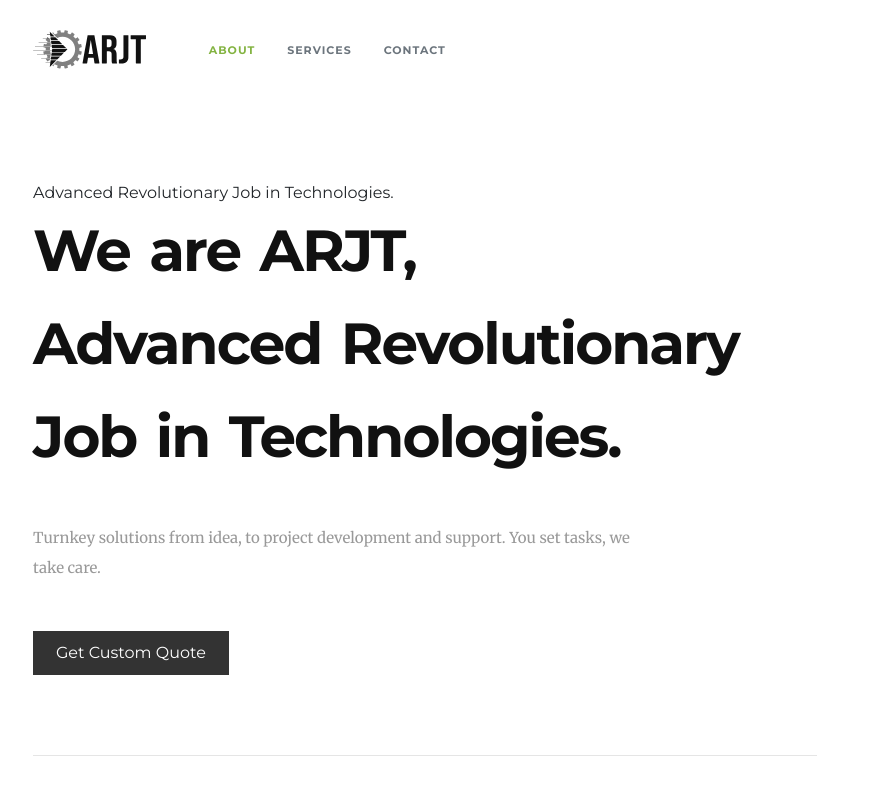
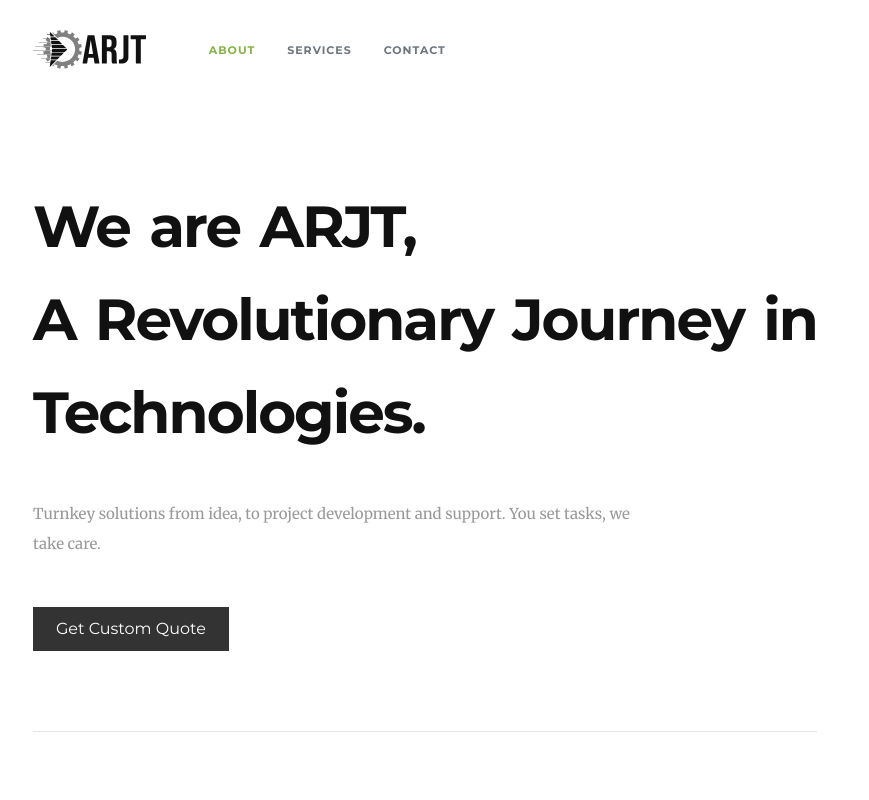
Before and after one commit to shurlik9999/arjt.io, a plain HTML site: page index.html in a window 1280 px wide. Shown: the top 800 px of the page, 87-956 px from the left. Drawn offline with nearby package versions, Linux system fonts and the light colour scheme; files whose address does not match are found by name.

Commit message:
Fix text

```diff
--- a/index.html
+++ b/index.html
@@ -102,9 +102,8 @@
 				<div id="section-about" class="container-fluid page-section">
 
 					<div class="hero-headline mb-5">
-					 Advanced Revolutionary Job in Technologies.
 						<h1>We are ARJT,<br>
-							Advanced Revolutionary Job in Technologies.
+						 A Revolutionary Journey in Technologies.
 						</h1>
 						<span>Turnkey solutions from idea, to project development and support. You set tasks, we take care.</span>
 					</div>
```
